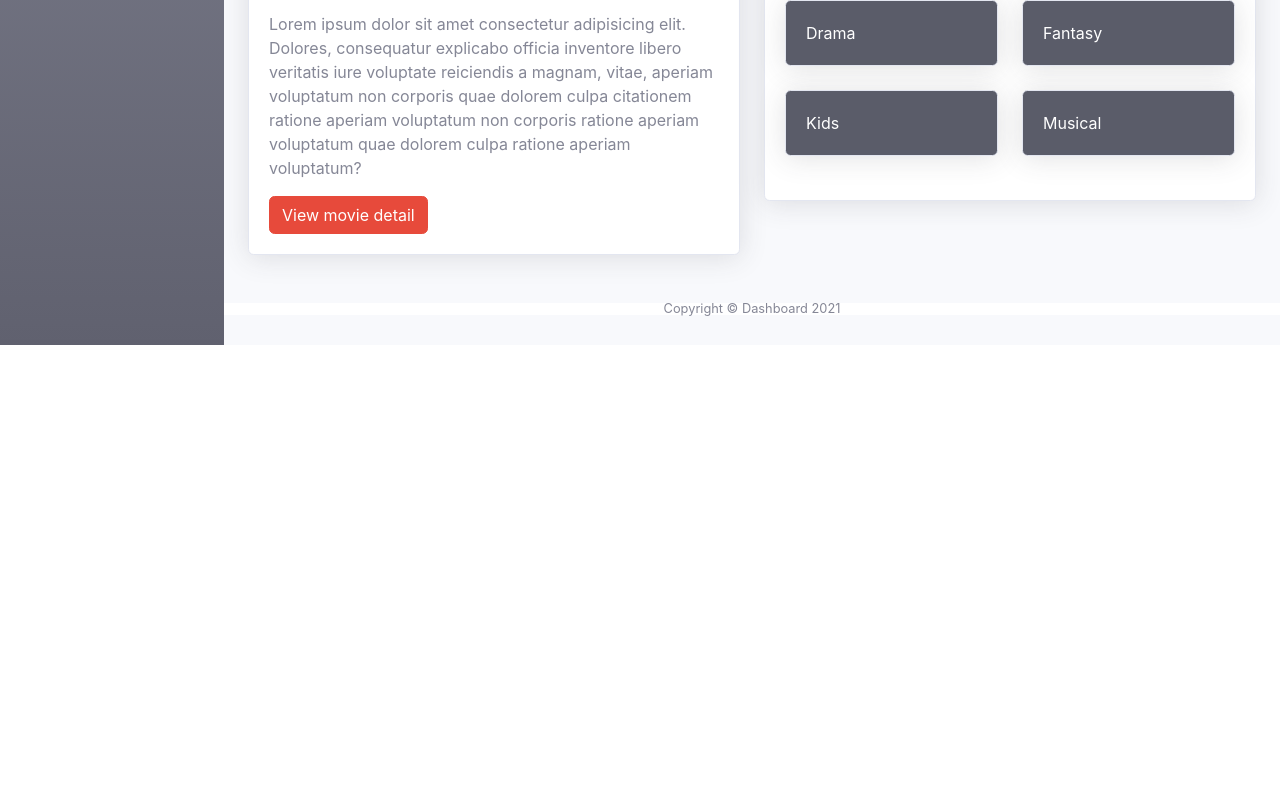
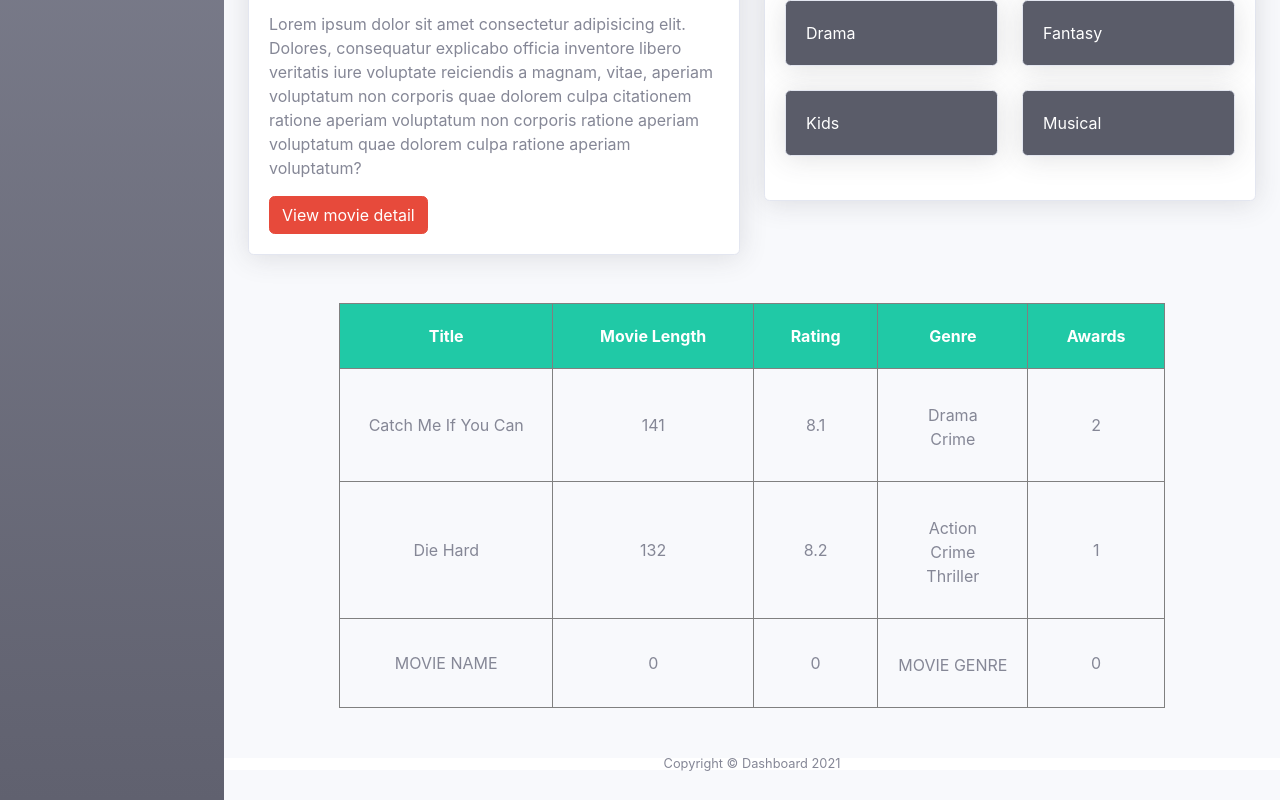
Before and after one commit to stclaire1/projeto-dashboard-com-REACT, a React (Create React App) app: page / in a window 1280 px wide. Shown: the part 626-1426 px from the top of the page. Before the commit the page ends 971 px from the top, so only its background shows below. Built offline with nearby package versions, Linux system fonts and the light colour scheme.

Commit message:
criando tabela com info sobre filmes e definindo proptypes da mesma

```diff
--- a/src/components/ContentContainer/index.js
+++ b/src/components/ContentContainer/index.js
@@ -1,6 +1,7 @@
 import { ContentRowMovies } from "../ContentRowMovies"
 import { GenresInDb } from "../GenresInDb"
 import { LastMovieInDb } from "../LastMovieInDb"
+import { Table } from "../Table"
 
 export const ContentContainer = () => {
     return(
@@ -12,6 +13,7 @@ export const ContentContainer = () => {
             <div class="row">
                 <LastMovieInDb />
                 <GenresInDb />
+                <Table title1='Title' title2='Movie Length' title3='Rating' title4='Genre' title5='Awards' />
             </div>
         </div>
     )
--- /dev/null
+++ b/src/components/Table/Table.css
@@ -0,0 +1,31 @@
+table {
+    width: 80%;
+    margin: 0 auto;
+    margin-bottom: 50px;
+  }
+
+  table thead {
+    background-color: #20c9a6;
+    color: #fff;
+    border: 1px solid gray;
+  }
+
+  table thead th {
+    padding: 20px;
+    text-align: center;
+    border: 1px solid gray;
+  }
+
+  table tbody td {
+    padding: 20px 0;
+    text-align: center;
+    border: 1px solid gray;
+  }
+
+  .genres {
+    list-style: none;
+    display: inline;
+
+    position: relative;
+    bottom: 10px;
+  }
--- /dev/null
+++ b/src/components/Table/index.js
@@ -0,0 +1,48 @@
+import { TableContent } from "../TableContent"
+import './Table.css'
+
+export const Table = (props) => {
+
+    const columns = [
+        {
+            id: 1,
+            title: 'Catch Me If You Can',
+            movieLength: 141,
+            rating: 8.1,
+            genre: ['Drama', 'Crime'],
+            awards: 2
+        },
+        {
+            id: 2,
+            title: 'Die Hard',
+            movieLength: 132,
+            rating: 8.2,
+            genre: ['Action', 'Crime', 'Thriller'],
+            awards: 1
+        },
+        {
+
+        }
+    ]
+
+    return (
+        <>
+        <table>
+			<thead>
+				<tr>
+					<th>{props.title1}</th>
+					<th>{props.title2}</th>
+					<th>{props.title3}</th>
+					<th>{props.title4}</th>
+					<th>{props.title5}</th>
+				</tr>
+			</thead>
+            { columns.length > 0 && columns.map(column => {
+                return (
+                <TableContent title={column.title} movieLength={column.movieLength} rating={column.rating} genre={column.genre} awards={column.awards}/>
+                )
+            })}
+        </table>
+        </>
+    )
+}
--- /dev/null
+++ b/src/components/TableContent/index.js
@@ -0,0 +1,42 @@
+import PropTypes from 'prop-types'
+import '../Table/Table.css'
+
+export const TableContent = ({ title, movieLength, rating, genre, awards}) => {
+    return (
+        <tbody>
+            <tr>
+                <td>{title}</td>
+                <td>{movieLength}</td>
+                <td>{rating}</td>
+                <td>
+                    <ul className='genres'>
+                            {
+                             typeof genre == 'string' ?
+                                <li>{genre}</li> :
+                                (genre.map(g => {
+                                    return <li> { g } </li>
+                                }))
+                            }
+                    </ul>
+                </td>
+                <td>{awards}</td>
+                </tr>
+        </tbody>
+    )
+}
+
+TableContent.propTypes = {
+    title: PropTypes.string.isRequired,
+    movieLength: PropTypes.number.isRequired,
+    rating: PropTypes.number.isRequired,
+    genre: PropTypes.string.isRequired,
+    awards: PropTypes.number.isRequired
+}
+
+TableContent.defaultProps = {
+    title: 'MOVIE NAME',
+    movieLength: 0,
+    rating: 0,
+    genre: 'MOVIE GENRE',
+    awards: 0
+}
```
